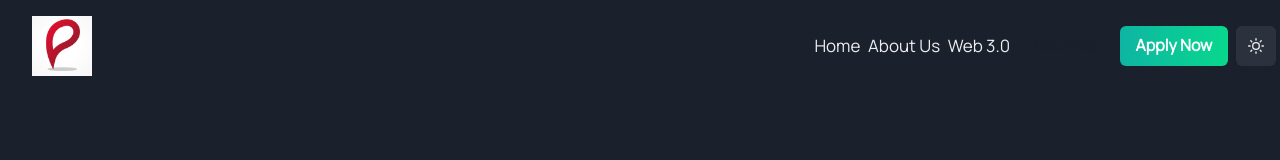
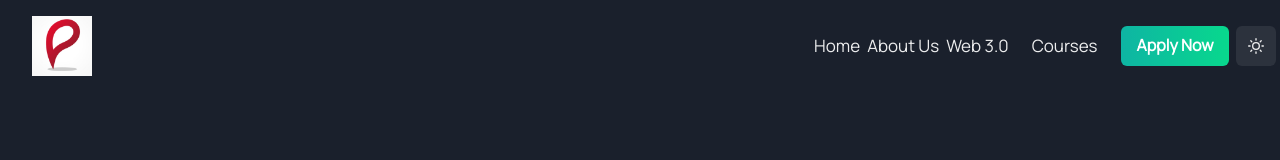
Before and after one commit to jawwad-ali/panaverse, a Next.js app: page / in a window 1280 px wide. Shown: the top 160 px of the page. Built offline with nearby package versions, Linux system fonts and the light colour scheme.

Commit message:
add dark mode styles to button

```diff
--- a/app/components/Navbar.tsx
+++ b/app/components/Navbar.tsx
@@ -1,4 +1,3 @@
-// "use client";
 import {
   Flex,
   UnorderedList,
@@ -80,8 +79,10 @@ const Navbar = () => {
             <Button
               type="button"
               backgroundColor="transparent"
-              color="#1a202c"
+              color={colorMode === "light" ? "#1a202c" : "FFFF"}
               fontWeight="normal"
+              fontSize="17px"
+              className={manrope.className}
               onClick={scrollToCoursesComponent}
             >
               Courses
@@ -169,8 +170,10 @@ const Navbar = () => {
               <Button
                 type="button"
                 backgroundColor="transparent"
-                color="#1a202c"
+                color={colorMode === "light" ? "#1a202c" : "FFFF"}
                 fontWeight="normal"
+                fontSize="17px"
+                className={manrope.className}
                 onClick={scrollToCoursesComponent}
               >
                 Courses
```
